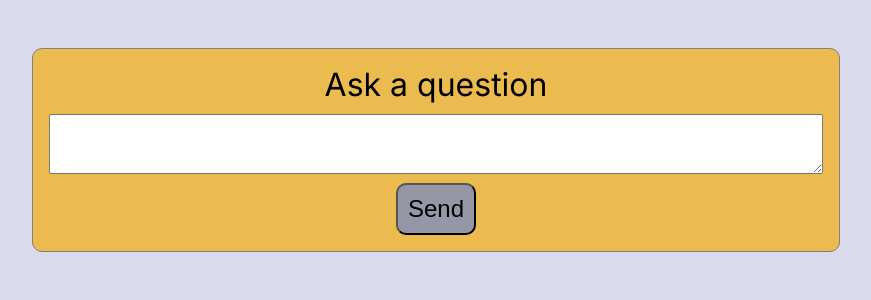
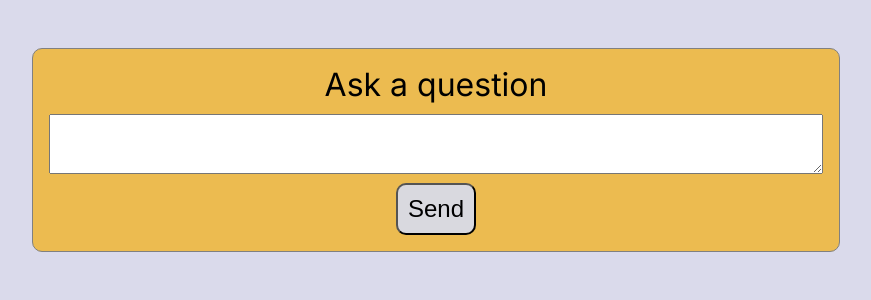
Before and after one commit to danugarri/nlp-next, a Next.js app: page / in a window 1280 px wide. Shown: the top 300 px of the page, without its empty margins (204-1075 px from the left). Built offline with nearby package versions, Linux system fonts and the light colour scheme.

Commit message:
improved css

```diff
--- a/src/app/components/SearchForm/SearchForm.module.css
+++ b/src/app/components/SearchForm/SearchForm.module.css
@@ -23,7 +23,7 @@
 }
 
 .search-form-submit {
-  background-color: rgb(149, 151, 167);
+  background-color: rgb(217, 217, 223);
   font-size: 1.5rem;
   cursor: pointer;
   border-radius: 0.625rem;
```
